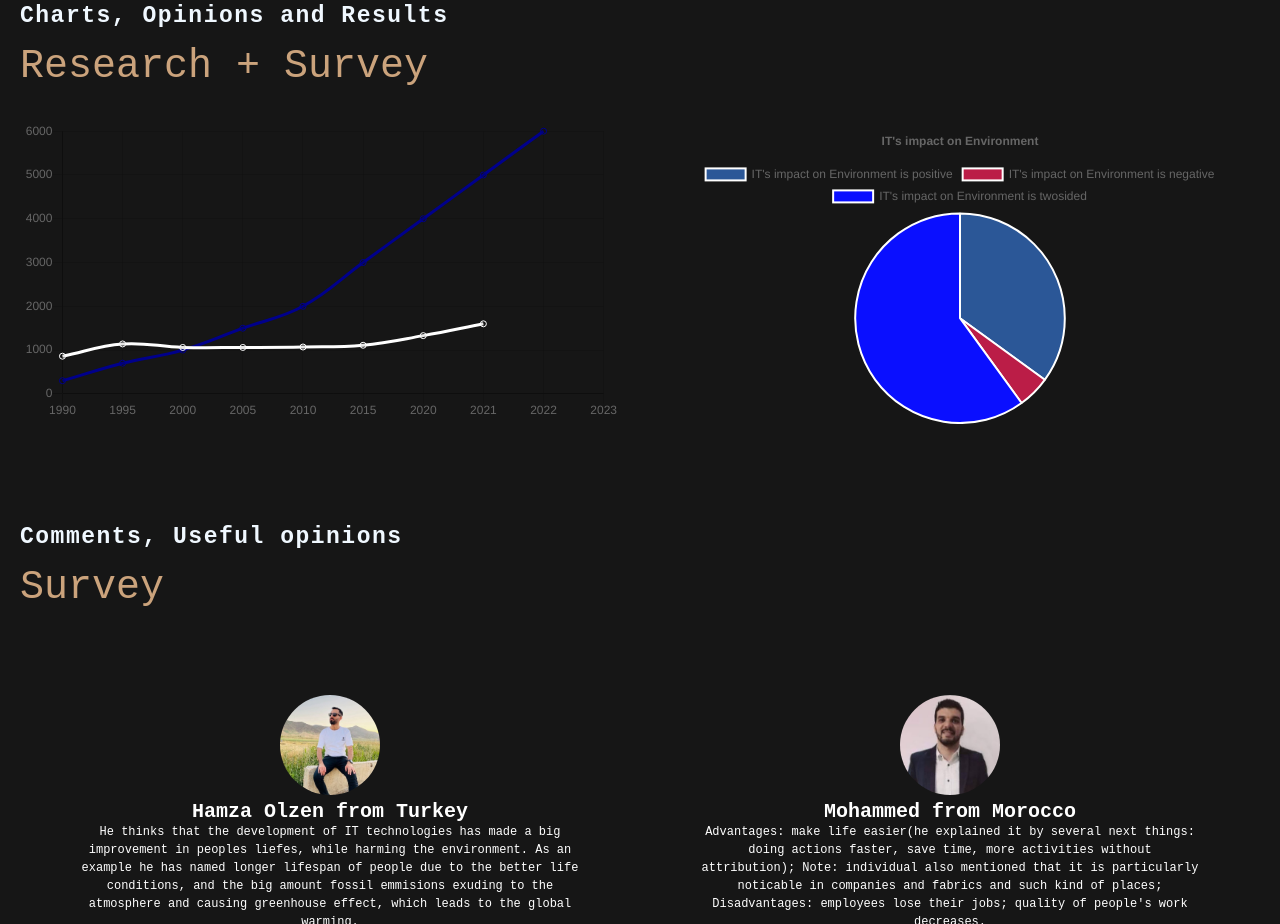
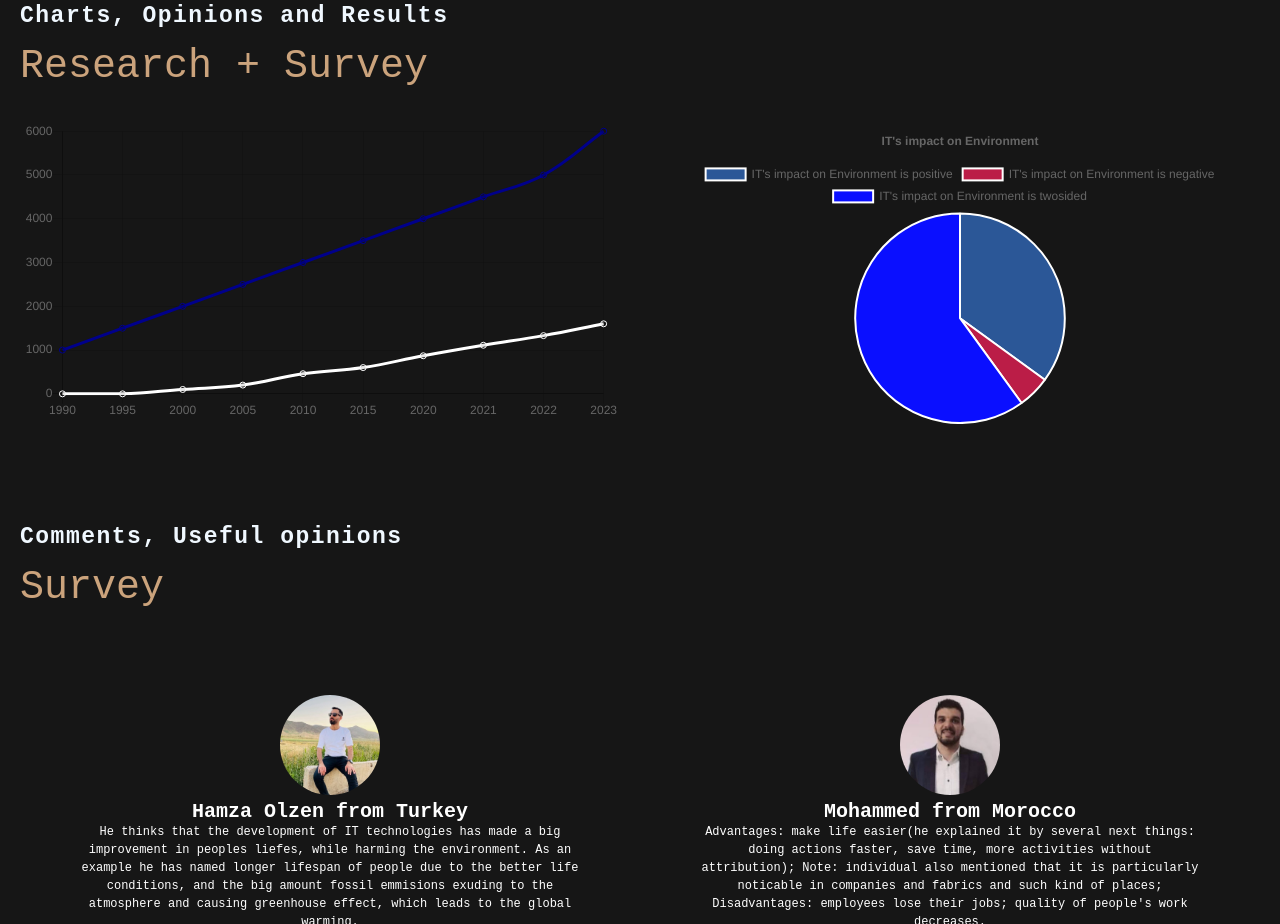
Before and after one commit to saidakrom2005/impactofitontheenvironment.github.io, a plain HTML site: page index.html in a window 1280 px wide. Shown: the part 1597-2521 px from the top of the page. Drawn offline with nearby package versions, Linux system fonts and the light colour scheme.

Commit message:
Update index.html

```diff
--- a/index.html
+++ b/index.html
@@ -162,11 +162,11 @@
 		  data: {
 		    labels: xValues,
 		    datasets: [{
-		      data: [860,1140,1060,1060,1070,1110,1330,1600],
+		      data: [0,0,100,200,460,600,870,1110,1330,1600],
 		      borderColor: "white",
 		      fill: false
 		    },{
-		      data: [300,700,1000,1500,2000,3000,4000,5000,6000],
+		      data: [1000,1500,2000,2500,3000,3500,4000,4500,5000,6000],
 		      borderColor: "darkblue",
 		      fill: false
 		    }]
```
